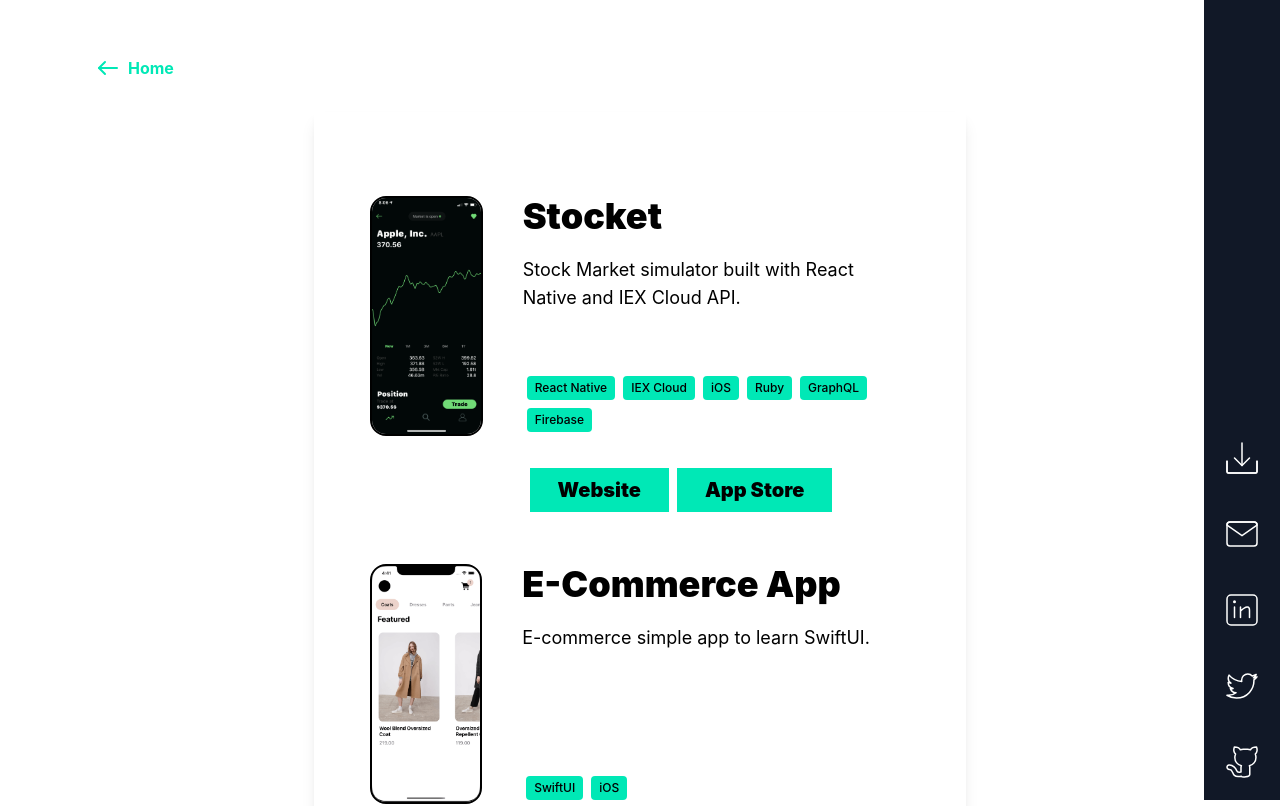
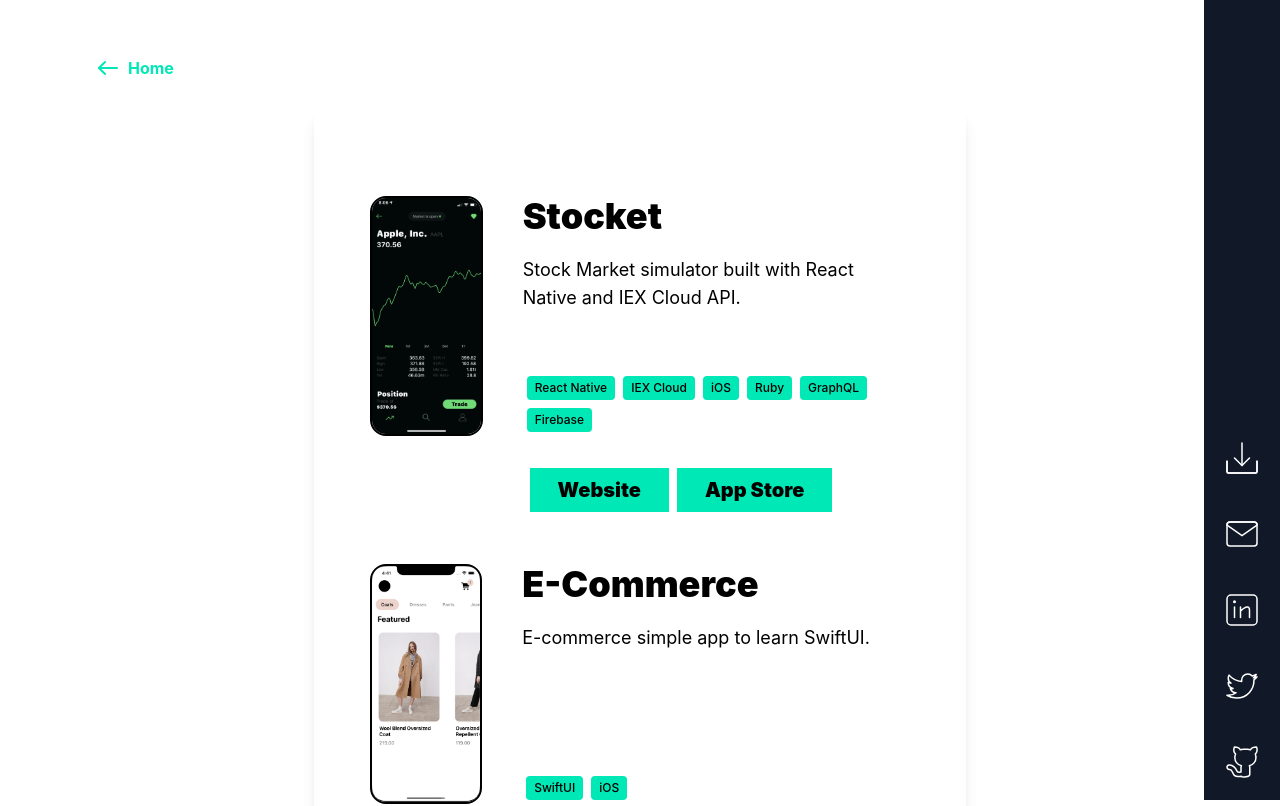
Before and after one commit to corasan/henrypl.com, a React (Create React App) app: page /projects in a window 1280 px wide. Shown: the top 806 px of the page. Built offline with nearby package versions, Linux system fonts and the light colour scheme.

Commit message:
update project title

```diff
--- a/src/projects.ts
+++ b/src/projects.ts
@@ -17,7 +17,7 @@
       tags: ['React Native', 'IEX Cloud', 'iOS', 'Ruby', 'GraphQL', 'Firebase'],
     },
     {
-      name: 'E-Commerce App',
+      name: 'E-Commerce',
       description: 'E-commerce simple app to learn SwiftUI.',
       urls: [
         {
@@ -30,7 +30,8 @@
     },
     {
       name: 'CloudMate',
-      description: 'Simple open-source weather app built with React Native and the Open Weather Map API.',
+      description:
+        'Simple open-source weather app built with React Native and the Open Weather Map API.',
       urls: [
         {
           title: 'Github',
```
Also changed, not shown: 1 other file (tests, documents, lock files or other folders).
